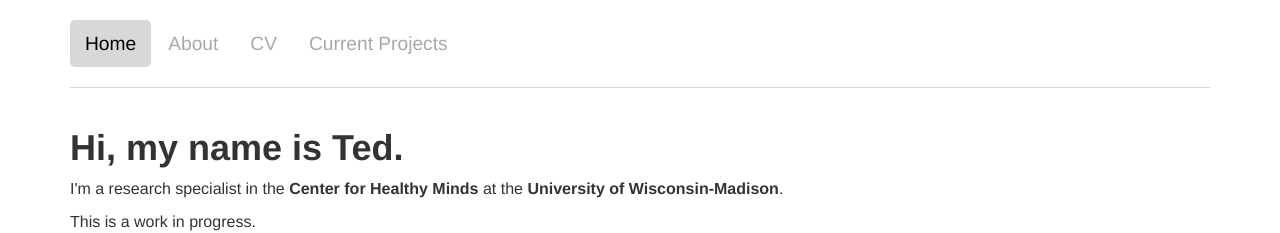
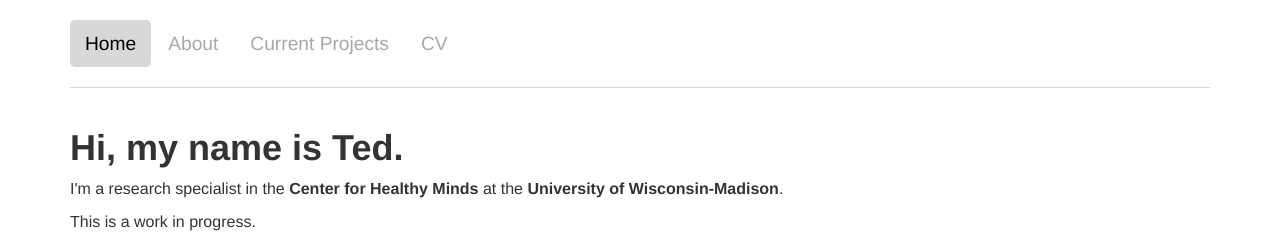
Before and after one commit to timhoffsmith/timhoffsmith.github.io, a Jekyll site: the page built from index.html, in a window 1280 px wide. Shown: the top 233 px of the page. Built offline with Jekyll 4.4.1, drawn with Linux system fonts in a browser that asks for light colours.

Commit message:
Rearrange nav

```diff
--- a/_includes/header.html
+++ b/_includes/header.html
@@ -2,7 +2,7 @@
 	<ul class="nav nav-pills">
 		<li class="{{ page.home }}"><a href="/" title="Home">Home</a></li>
 		<li class="{{ page.about }}"><a href="/about" title="About">About</a></li>
+		<li class="{{ page.currentprojects }}"><a href="/currentprojects" title="Current Projects">Current Projects</a></li>
 		<li class="{{ page.cv }}"><a href="/cv" title="CV">CV</a></li>
-		<li class="{{ page.currentprojects }}"><a href="/currentprojects" title="Current Projects">Current Projects</a></li>
 	</ul>
 </div> <!-- /header -->
```
